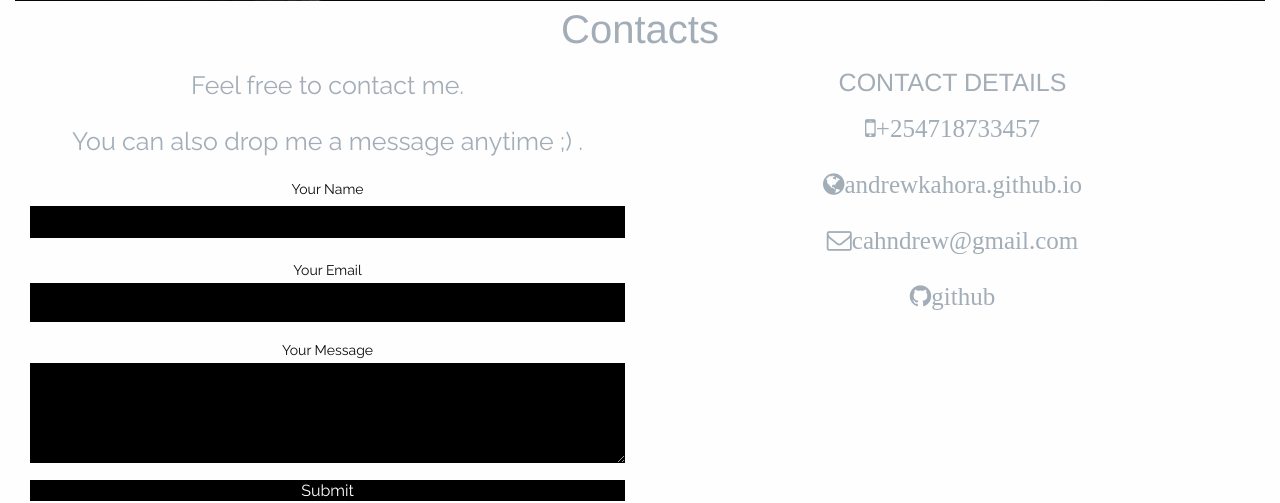
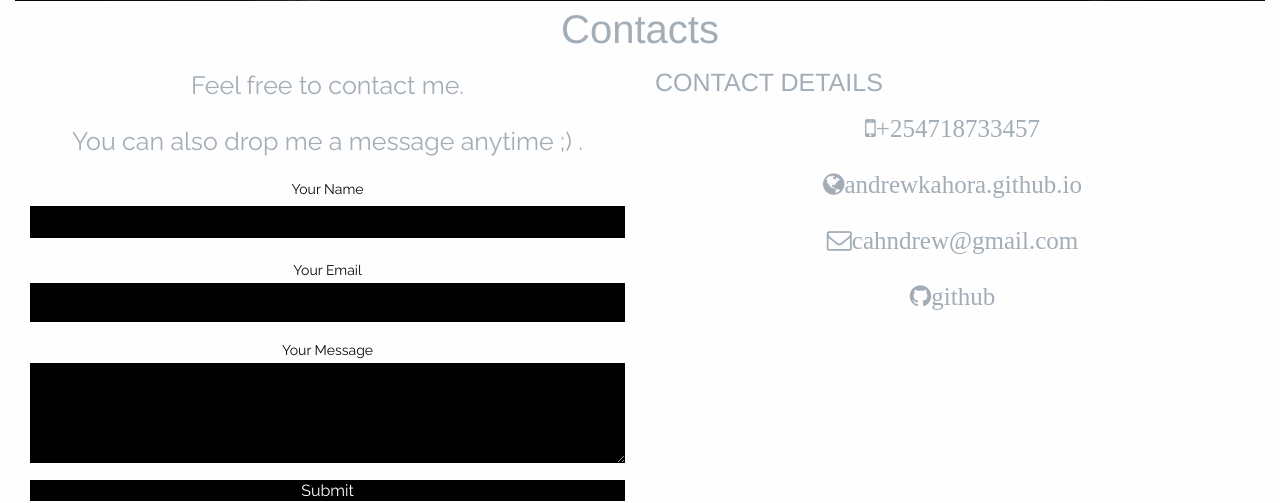
Before and after one commit to AndrewKahora/Andrew_website, a PHP site: page / in a window 1280 px wide. Shown: the part 2042-2545 px from the top of the page. Run offline with PHP 8.4, Linux system fonts and the light colour scheme.

Commit message:
aligning content in contact part

```diff
--- a/css/app.css
+++ b/css/app.css
@@ -261,3 +261,6 @@ li a{
 #name{
    width: 100%;
 }
+#cotacticons{
+    text-align: left;
+}
--- a/index.html
+++ b/index.html
@@ -182,6 +182,7 @@
 			</div>
 		</div>
                            </div>
+                               <div id="cotacticons">
                            <div class="large-6 medium-6 columns">
                                <h4>CONTACT DETAILS</h4>
                                <p class="textin"><i class="fa fa-mobile" aria-hidden="true">+254718733457</i>
@@ -193,6 +194,8 @@
                                <p class="textin"><i class="fa fa-github" aria-hidden="true"><a href="https://github.com/AndrewKahora"></a>github</i>
                                </p>
                            </div>
+                                   </div>
+                               </div>
                                </div>
 
 
@@ -205,7 +208,6 @@
 
       </div>
         </div>
-      </div>
 
 
     <script src="js/vendor/jquery.js"></script>
```
